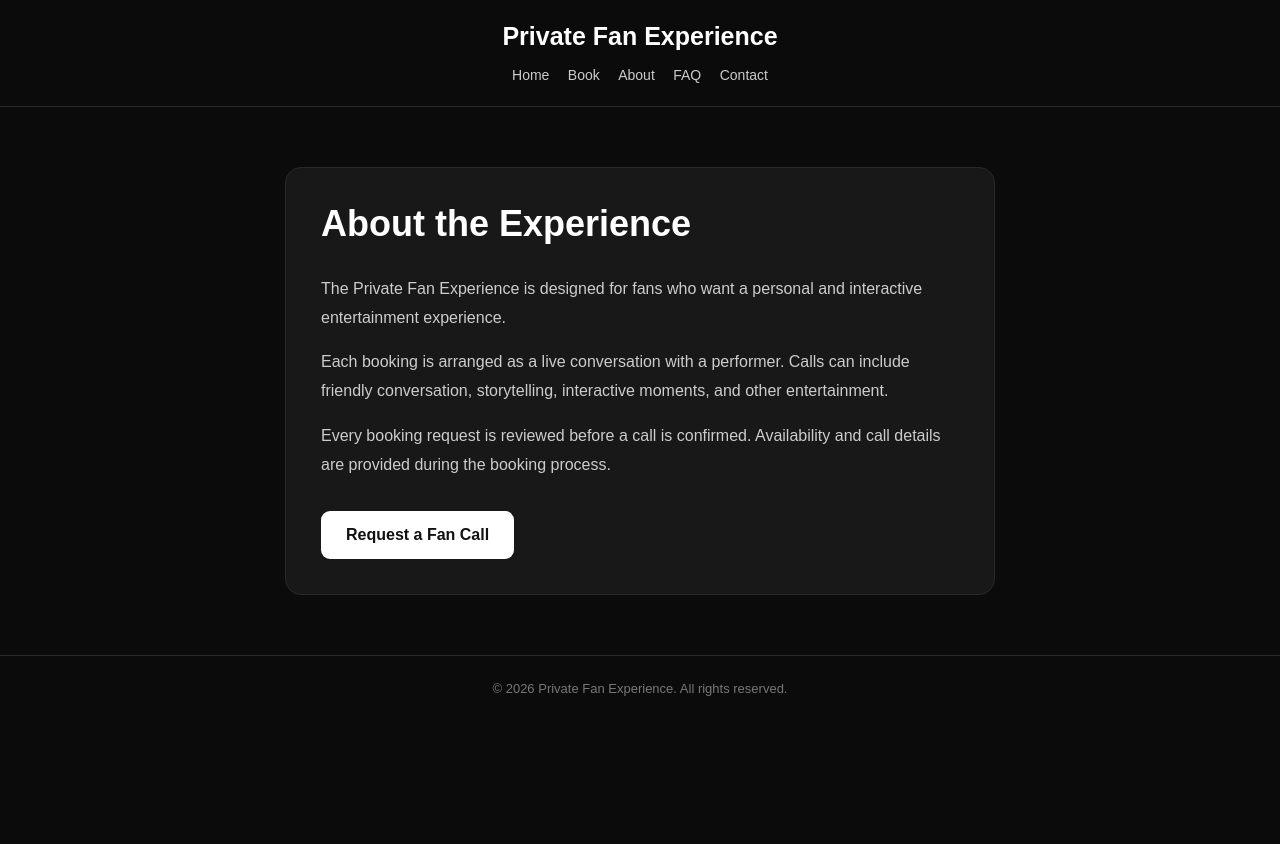
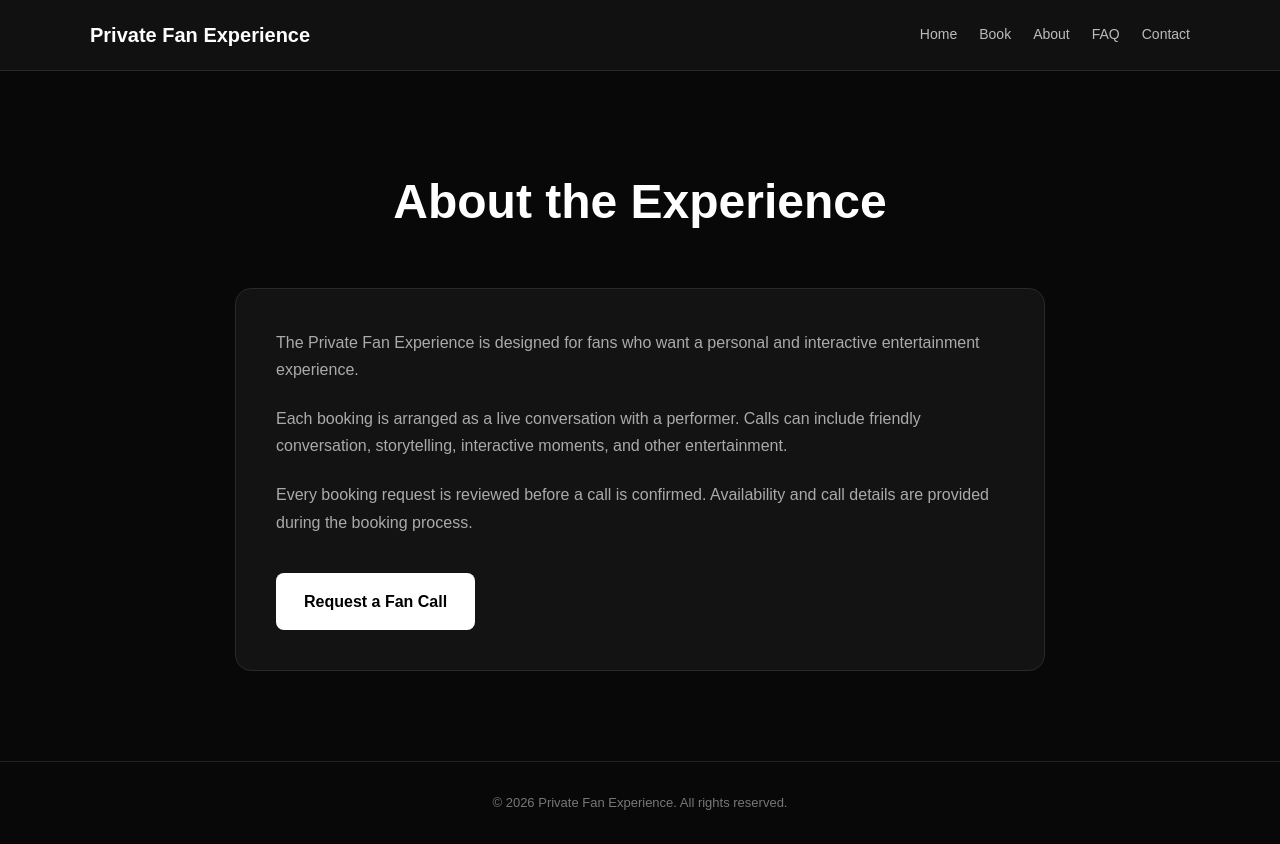
Before and after one commit to matts485/-matt-live-calls., a website: page about.html in a window 1280 px wide. Before the commit the page ends 800 px from the top, so only its background shows below. Drawn offline with Linux system fonts and the light colour scheme.

Commit message:
Final about page

```diff
--- a/about.html
+++ b/about.html
@@ -3,27 +3,34 @@
 <head>
 <meta charset="UTF-8">
 <meta name="viewport" content="width=device-width, initial-scale=1.0">
-<title>About | Private Fan Experience</title>
+<title>About the Experience</title>
 <style>
-*{box-sizing:border-box}
-body{margin:0;font-family:Arial,sans-serif;background:#0b0b0b;color:#fff}
-header{padding:22px 15px;text-align:center;border-bottom:1px solid #292929}
-header h1{margin:0;font-size:25px}
-nav{margin-top:15px}
-nav a{color:#ccc;text-decoration:none;margin:0 7px;font-size:14px}
-.container{max-width:750px;margin:auto;padding:60px 20px}
-.card{background:#181818;border:1px solid #292929;border-radius:16px;padding:35px}
-h2{font-size:36px;margin-top:0}
-p{color:#ccc;line-height:1.8}
-.button{display:inline-block;margin-top:15px;padding:15px 25px;background:#fff;color:#111;text-decoration:none;border-radius:9px;font-weight:bold}
-footer{border-top:1px solid #292929;text-align:center;padding:25px;color:#777;font-size:13px}
-@media(max-width:600px){.card{padding:25px}h2{font-size:30px}}
+*{box-sizing:border-box;margin:0;padding:0}
+body{font-family:Arial,sans-serif;background:#080808;color:#fff;line-height:1.7}
+header{background:#111;border-bottom:1px solid #292929;padding:18px 5%}
+.nav{max-width:1100px;margin:auto;display:flex;justify-content:space-between;align-items:center}
+.logo{font-size:20px;font-weight:bold;color:#fff;text-decoration:none}
+nav{display:flex;gap:22px;flex-wrap:wrap}
+nav a{color:#bbb;text-decoration:none;font-size:14px}
+nav a:hover{color:#fff}
+.container{max-width:850px;margin:auto;padding:90px 20px}
+h1{text-align:center;font-size:48px;margin-bottom:45px}
+.content{background:#131313;border:1px solid #292929;border-radius:16px;padding:40px}
+.content p{color:#aaa;margin-bottom:22px}
+.button{display:inline-block;margin-top:15px;background:#fff;color:#000;text-decoration:none;padding:15px 28px;border-radius:8px;font-weight:bold}
+footer{text-align:center;padding:30px 20px;border-top:1px solid #222;color:#777;font-size:13px}
+@media(max-width:700px){
+.nav{flex-direction:column;gap:15px}
+nav{justify-content:center;gap:15px}
+h1{font-size:38px}
+}
 </style>
 </head>
 <body>
 
 <header>
-<h1>Private Fan Experience</h1>
+<div class="nav">
+<a class="logo" href="index.html">Private Fan Experience</a>
 <nav>
 <a href="index.html">Home</a>
 <a href="book.html">Book</a>
@@ -31,19 +38,32 @@ footer{border-top:1px solid #292929;text-align:center;padding:25px;color:#777;fo
 <a href="faq.html">FAQ</a>
 <a href="contact.html">Contact</a>
 </nav>
+</div>
 </header>
 
-<div class="container">
-<div class="card">
-<h2>About the Experience</h2>
-<p>The Private Fan Experience is designed for fans who want a personal and interactive entertainment experience.</p>
-<p>Each booking is arranged as a live conversation with a performer. Calls can include friendly conversation, storytelling, interactive moments, and other entertainment.</p>
-<p>Every booking request is reviewed before a call is confirmed. Availability and call details are provided during the booking process.</p>
+<main class="container">
+<h1>About the Experience</h1>
+
+<div class="content">
+<p>
+The Private Fan Experience is designed for fans who want a personal and interactive entertainment experience.
+</p>
+
+<p>
+Each booking is arranged as a live conversation with a performer. Calls can include friendly conversation, storytelling, interactive moments, and other entertainment.
+</p>
+
+<p>
+Every booking request is reviewed before a call is confirmed. Availability and call details are provided during the booking process.
+</p>
+
 <a class="button" href="book.html">Request a Fan Call</a>
 </div>
-</div>
+</main>
 
-<footer>© 2026 Private Fan Experience. All rights reserved.</footer>
+<footer>
+© 2026 Private Fan Experience. All rights reserved.
+</footer>
 
 </body>
 </html>
```
